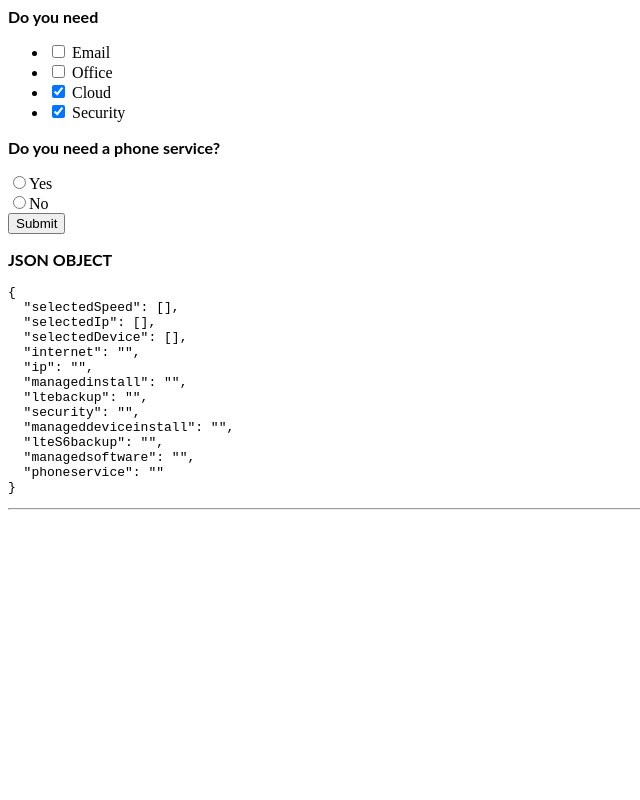
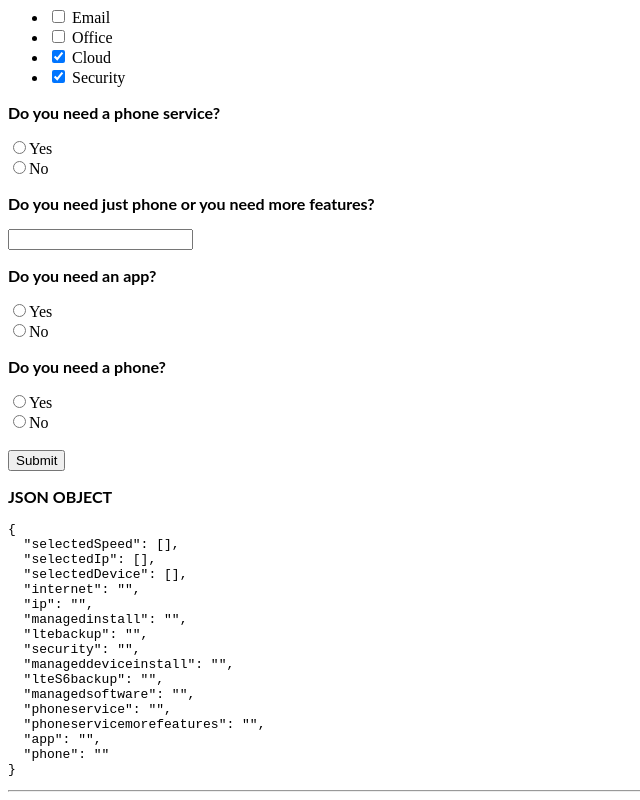
Before and after one commit to samru-desh/OrderLogic, an Angular app: page / in a window 1280 px wide. Shown: the part 1192-1992 px from the top of the page, without its empty margins (0-640 px from the left). Before the commit the page ends 1710 px from the top, so only its background shows below. Built offline with nearby package versions, Linux system fonts and the light colour scheme.

Commit message:
2 files modified

```diff
--- a/src/app/app.component.html
+++ b/src/app/app.component.html
@@ -11,16 +11,6 @@
     <input type="radio" formControlName="internet" value="No" />
     <label class="form-check-label" for="internetno">No</label>
   </div>
-
-  <p><b>Reactive Checkbox</b></p>
-  <ul formArrayName="fruits">
-    <li
-      [formGroupName]="i"
-      *ngFor="let item of form.controls?.fruits?.controls; let i = index"
-    >
-      <input type="checkbox" formControlName="checked" /> {{ fruits[i].name }}
-    </li>
-  </ul>
   <p><b>Speed</b></p>
   <ul formArrayName="speed">
     <li
@@ -130,6 +120,29 @@
     <input type="radio" formControlName="phoneservice" value="No" />
     <label class="form-check-label" for="phoneserviceno">No</label>
   </div>
+  <p><b>Do you need just phone or you need more features?</b></p>
+  <div>
+    <input type="text" formControlName="phoneservicemorefeatures" />
+  </div>
+  <p><b>Do you need an app?</b></p>
+  <div>
+    <input type="radio" formControlName="app" value="Yes" />
+    <label class="form-check-label" for="appyes">Yes</label>
+  </div>
+  <div>
+    <input type="radio" formControlName="app" value="No" />
+    <label class="form-check-label" for="appno">No</label>
+  </div>
+  <p><b>Do you need a phone?</b></p>
+  <div>
+    <input type="radio" formControlName="phone" value="Yes" />
+    <label class="form-check-label" for="phoneyes">Yes</label>
+  </div>
+  <div>
+    <input type="radio" formControlName="phone" value="No" />
+    <label class="form-check-label" for="phoneno">No</label>
+  </div>
+  <br />
   <button type="submit" color="danger" expand="block">Submit</button>
 </form>
 
--- a/src/app/app.component.ts
+++ b/src/app/app.component.ts
@@ -68,6 +68,9 @@ export class AppComponent implements OnInit {
     lteS6backup: string;
     managedsoftware: string;
     phoneservice: string;
+    phoneservicemorefeatures: string;
+    app: string;
+    phone: string;
   } = {
     selectedSpeed: [],
     selectedIp: [],
@@ -81,6 +84,9 @@ export class AppComponent implements OnInit {
     lteS6backup: '',
     managedsoftware: '',
     phoneservice: '',
+    phoneservicemorefeatures: '',
+    app: '',
+    phone: '',
   };
 
   ngOnInit(): void {
@@ -102,6 +108,9 @@ export class AppComponent implements OnInit {
       lteS6backup: new FormControl(null, Validators.required),
       managedsoftware: new FormControl(null, Validators.required),
       phoneservice: new FormControl(null, Validators.required),
+      phoneservicemorefeatures: new FormControl(null, Validators.required),
+      app: new FormControl(null, Validators.required),
+      phone: new FormControl(null, Validators.required),
       // control for Checkbox exemple
       fruits: new FormArray([]),
       speed: new FormArray([]),
@@ -194,6 +203,9 @@ export class AppComponent implements OnInit {
       lteS6backup: value?.lteS6backup || '',
       managedsoftware: value?.managedsoftware || '',
       phoneservice: value?.phoneservice || '',
+      phoneservicemorefeatures: value?.phoneservicemorefeatures || '',
+      app: value?.app || '',
+      phone: value?.phone || '',
     };
   }
 }
```
